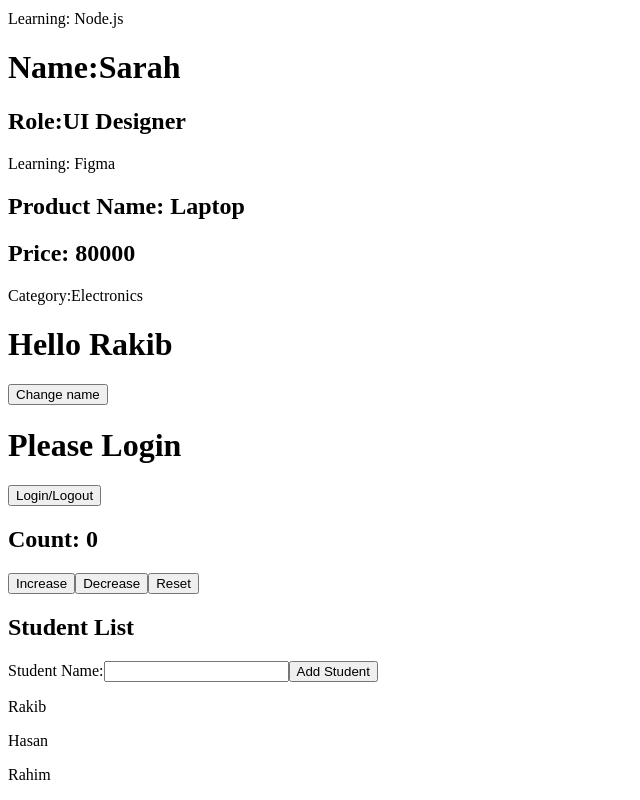
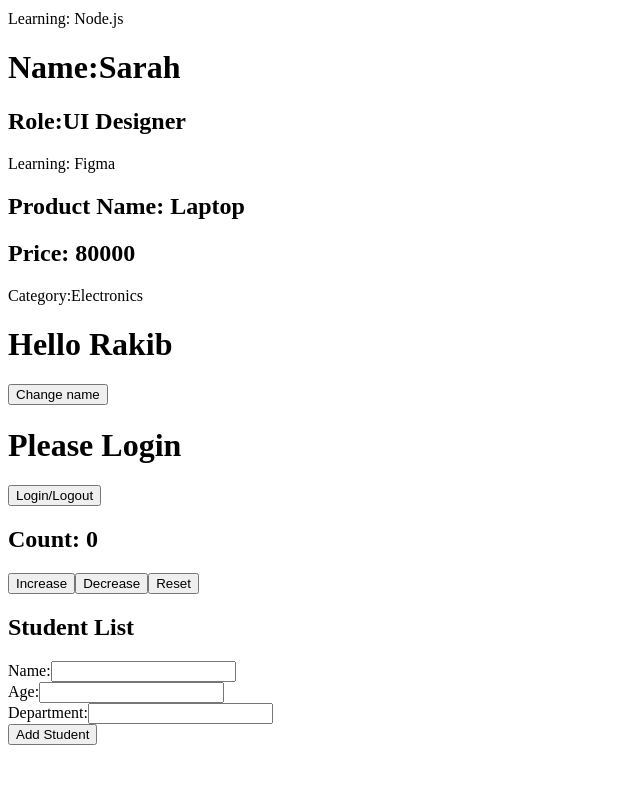
Before and after one commit to md-rakib-hasan1/react-learning, a React (Vite) app: page / in a window 1280 px wide. Shown: the part 659-1459 px from the top of the page, without its empty margins (0-640 px from the left). After the commit the page ends 1412 px from the top, so only its background shows below. Built offline with nearby package versions, Linux system fonts and the light colour scheme.

Commit message:
create-object-array-state

```diff
--- a/src/components/StudentList.tsx
+++ b/src/components/StudentList.tsx
@@ -1,29 +1,79 @@
 import { useState } from 'react';
 
+interface Student {
+    name: string;
+    age: number;
+    department: string;
+}
+
 const StudentList = () => {
-    const [students, setStudents] = useState<string[]>(["Rakib", "Hasan", "Rahim"]);
+    const [students, setStudents] = useState<Student[]>([
 
-    const [studentName, setStudentName] = useState<string>("");
+    ]);
+
+    const [name, setName] = useState<string>("");
+    const [age, setAge] = useState<string>("");
+    const [department, setDepartment] = useState<string>("");
 
     return (
         <div>
             <h2>Student List</h2>
-            <label htmlFor="studentName">Student Name:</label>
-            <input
-                id="studentName"
-                type="text"
-                value={studentName}
-                onChange={(e) => setStudentName(e.target.value)}
-            />
+
+            <div>
+                <label htmlFor="name">Name:</label>
+                <input
+                    id="name"
+                    type="text"
+                    value={name}
+                    onChange={(e) => setName(e.target.value)}
+                />
+            </div>
+            <div>
+                <label htmlFor="age">Age:</label>
+                <input
+                    id="age"
+                    type='number'
+                    value={age}
+                    onChange={(e) => setAge(e.target.value)}
+                />
+            </div>
+            <div>
+                <label htmlFor="department">Department:</label>
+                <input
+                    id="department"
+                    type="text"
+                    value={department}
+                    onChange={(e) => setDepartment(e.target.value)}
+                />
+            </div>
+
 
             <button onClick={() => {
-                if(studentName.trim()==="") return;
-                setStudents([...students, studentName.trim()]);
-                setStudentName("")
+                if (name.trim() === "" ||
+                    age.trim() === "" ||
+                    department.trim() === "") { return; };
+
+                const newStudent: Student = {
+                    name: name.trim(),
+                    age: Number(age),
+                    department: department.trim()
+                };
+                setStudents([...students, newStudent]);
+                //input value clear kore dey
+                setName("");
+                setAge("");
+                setDepartment("");
             }}>
                 Add Student</button>
 
-            {students.map((student) => (<p key={student}>{student}</p>))}
+            {students.map((student) => (
+                <div key={student.name}>
+                    <p>Name: {student.name}</p>
+                    <p>Age: {student.age}</p>
+                    <p>Department: {student.department}</p>
+                    <hr />
+                </div>
+            ))}
 
         </div >
     );
```
